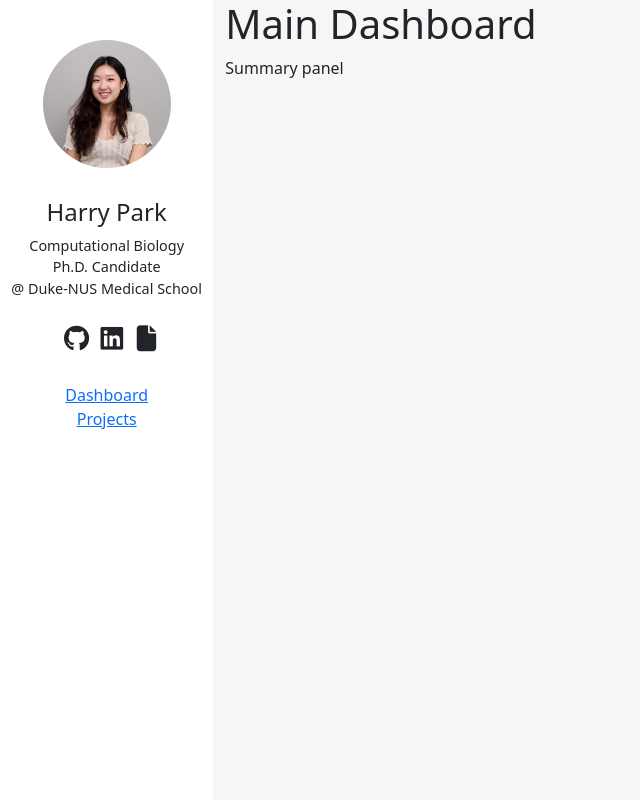
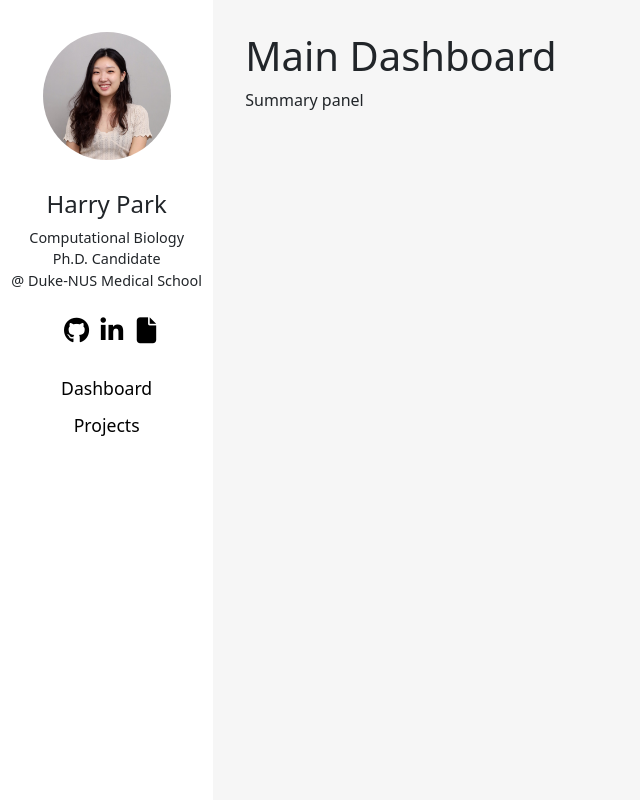
Before and after one commit to HaileyHryPark/HaileyHryPark, a Django app: page /dashboard/ in a window 1280 px wide. Shown: the whole page, without its empty margins (0-640 px from the left). Run offline with Django 3.2, Linux system fonts and the light colour scheme; some libraries are stand-ins or nearby versions.

Commit message:
sidebar sns icons and sidebar nav list

```diff
--- a/dashboard/static/css/styles.css
+++ b/dashboard/static/css/styles.css
@@ -31,8 +31,29 @@
   font-size:180%;
 }
 
+.fa {
+   text-decoration: none;
+   color: black;
+}
+
+.fa:hover {
+  opacity: 0.9;
+}
+
+.sidebar-list-content{
+  text-decoration: none;
+  color: black;
+  font-size: 110%;
+  font-weight: 1100;
+}
+
+.sidebar-list{
+  margin: 10px 0;
+}
+
+
 .col-sm-2{
-  padding: 40px 0;
+  padding: 2.5% 0;
 /*  background-color: #f6f6f6;*/
   box-shadow: rgba(99, 99, 99, 0.2) 0px 2px 8px 0px;
   min-height: 100vh;
@@ -40,4 +61,5 @@
 
 .col-sm-10{
   background-color: #f6f6f6;
+  padding: 2.5%;
 }
--- a/dashboard/templates/base_generic.html
+++ b/dashboard/templates/base_generic.html
@@ -31,19 +31,23 @@
               <p class="profile-text">Computational Biology <br /> Ph.D. Candidate <br /> @ Duke-NUS Medical School</p>
               <div class="profile-links row">
                   <div class="link-column">
-                    <i class="fa-brands fa-github link-icon"></i>
+                    <a href="https://github.com/HaileyHryPark" class="fa fa-brands fa-github link-icon" target="_blank" rel="noopener noreferrer"></a>
                   </div>
                   <div class="link-column">
-                    <i class="fa-brands fa-linkedin link-icon"></i>
+                    <a href="https://www.linkedin.com/in/harry-park-b82418179/" class="fa fa-brands fa-linkedin link-icon" target="_blank" rel="noopener noreferrer"></a>
                   </div>
                   <div class="link-column">
-                    <i class="fa-solid fa-file link-icon"></i>
+                    <a href="https://github.com/HaileyHryPark" class="fa fa-solid fa-file link-icon"></a>
                   </div>
               </div>
             </div>
             <ul class="sidebar-nav">
-              <li><a href="{% url 'index' %}">Dashboard</a></li>
-              <li><a href="">Projects</a></li>
+              <li class="sidebar-list">
+                <a class="sidebar-list-content" href="{% url 'index' %}">Dashboard</a>
+              </li>
+              <li class="sidebar-list">
+                <a class="sidebar-list-content" href="">Projects</a>
+              </li>
             </ul>
           {% endblock %}
         </div>
```
